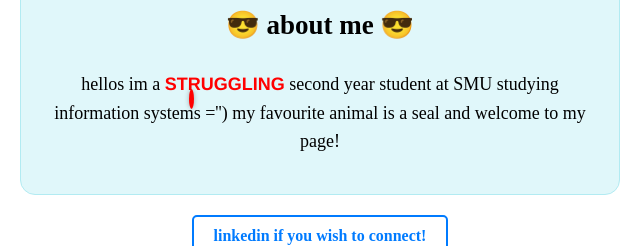
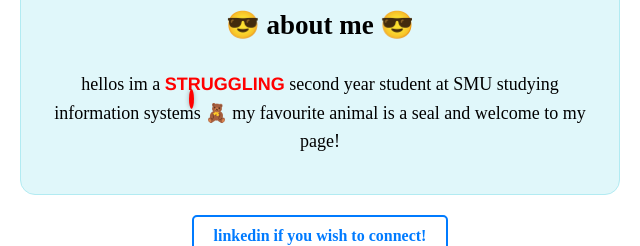
Before and after one commit to woihs/woihs.github.io, a plain HTML site: page index.html in a window 1280 px wide. Shown: the part 452-698 px from the top of the page, 320-960 px from the left. Drawn offline with Linux system fonts and the light colour scheme.

Commit message:
Update index.html

```diff
--- a/index.html
+++ b/index.html
@@ -135,7 +135,7 @@
 
         <div class="bio">
             <h2>😎 about me 😎</h2>
-            <p>hellos im a <span class="dripping-blood">STRUGGLING</span> second year student at SMU studying information systems ='') my favourite animal is a seal and welcome to my page!</p>
+            <p>hellos im a <span class="dripping-blood">STRUGGLING</span> second year student at SMU studying information systems 🧸 my favourite animal is a seal and welcome to my page!</p>
         </div>
 
         <a href="https://www.linkedin.com/in/racheal-shiow-a80006281/" class="button" target="_blank">linkedin if you wish to connect!</a>
```
